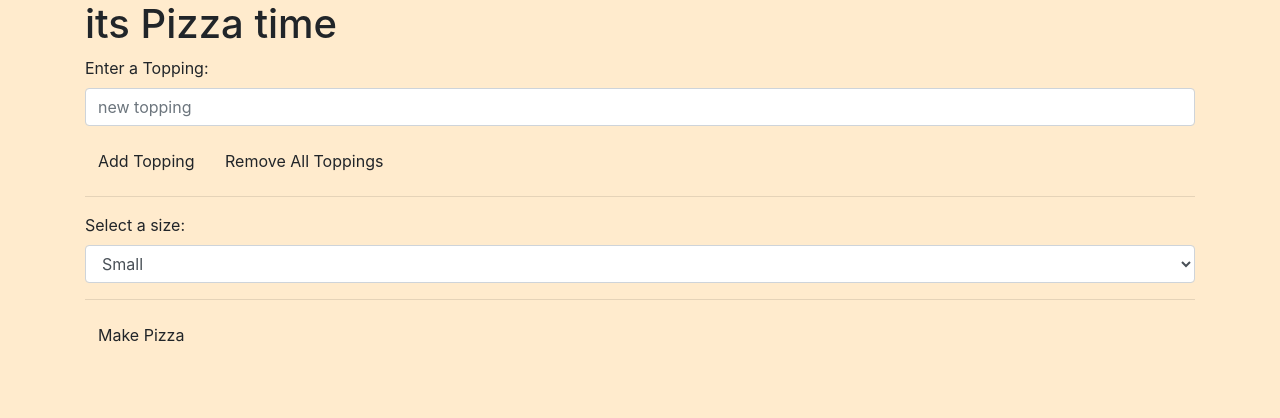
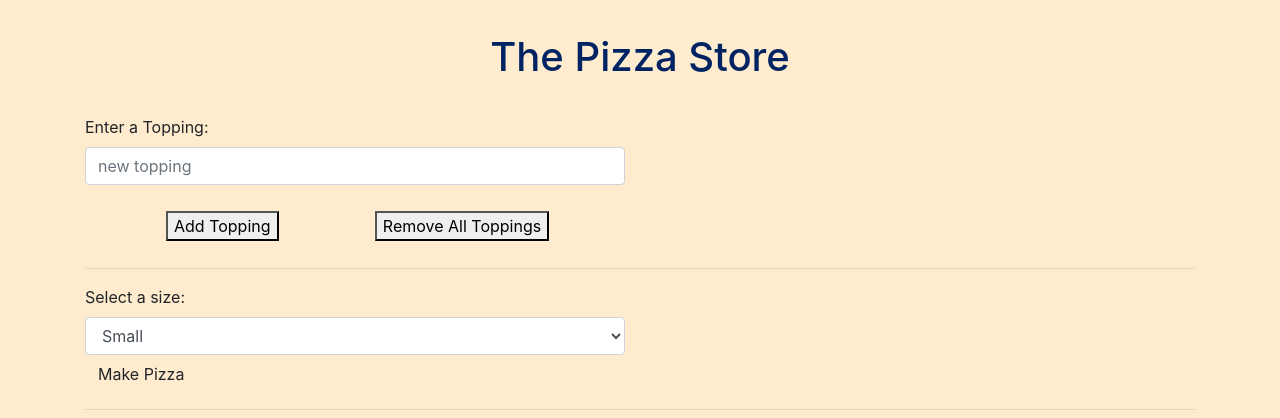
Before and after one commit to DrewHendersonGitHub/code-review-4, a plain HTML site: page index.html in a window 1280 px wide. Drawn offline with Linux system fonts and the light colour scheme.

Commit message:
changed some css formatting and updated readme

```diff
--- a/css/styles.css
+++ b/css/styles.css
@@ -1,3 +1,14 @@
 body {
   background-color: blanchedalmond;
 }
+
+h1 {
+  text-align: center;
+  color:rgb(0, 35, 99);
+  margin:3%;
+}
+
+.btn1 {
+  margin: 2%;
+  margin-left: 15%;
+}
--- a/index.html
+++ b/index.html
@@ -12,25 +12,36 @@
 </head>
 <body>
   <div class="container c1">
-    <h1>its Pizza time</h1>
+    <h1>The Pizza Store</h1>
+    <div class="row">
+      <div class="col-6">
         <form id="toppingForm">
           <div class="form-group">
             <label for="topping">Enter a Topping:</label>
             <input id="topping" class="form-control" type="text" placeholder="new topping">
           </div>
-      <button type="submit" class="btn" id="add">Add Topping</button>
-      <button type="submit" class="btn" id="remove">Remove All Toppings</button>
+          <button type="submit" class="btn1" id="add">Add Topping</button>
+          <button type="submit" class="btn1" id="remove">Remove All Toppings</button>
         </form>
+      </div>
+      <div class="col-6">
+
+      </div>
+    </div>
+    <hr>
     <form id="pizzaForm">
-      <hr>
+      <div class="row">
+        <div class="col-6">
           <label for="size">Select a size:</label>
           <select class="form-control" id="size">
             <option>Small</option>
             <option>Medium</option>
             <option>Large</option>
           </select>
+          <button type="submit" class="btn">Make Pizza</button>
+        </div>
+      </div>
       <hr>
-      <button type="submit" class="btn">Make Pizza</button>
     </form>
   </div>
   <div class="container c2">
--- a/js/scripts.js
+++ b/js/scripts.js
@@ -42,10 +42,10 @@ let newPizza = new Pizza();
 $(document).ready(function() {
   $("#toppingForm").submit(function(event) {
     event.preventDefault();
+    newPizza.toppings.push($("input#topping").val())
     $("#remove").on("click", function() {
       newPizza.toppings = [];
     })
-    newPizza.toppings.push($("input#topping").val())
     console.log(newPizza);
   });
   $("#pizzaForm").submit(function(event) {
```
Also changed, not shown: 1 other file. Lines whose indentation alone changed are shown as unchanged.
